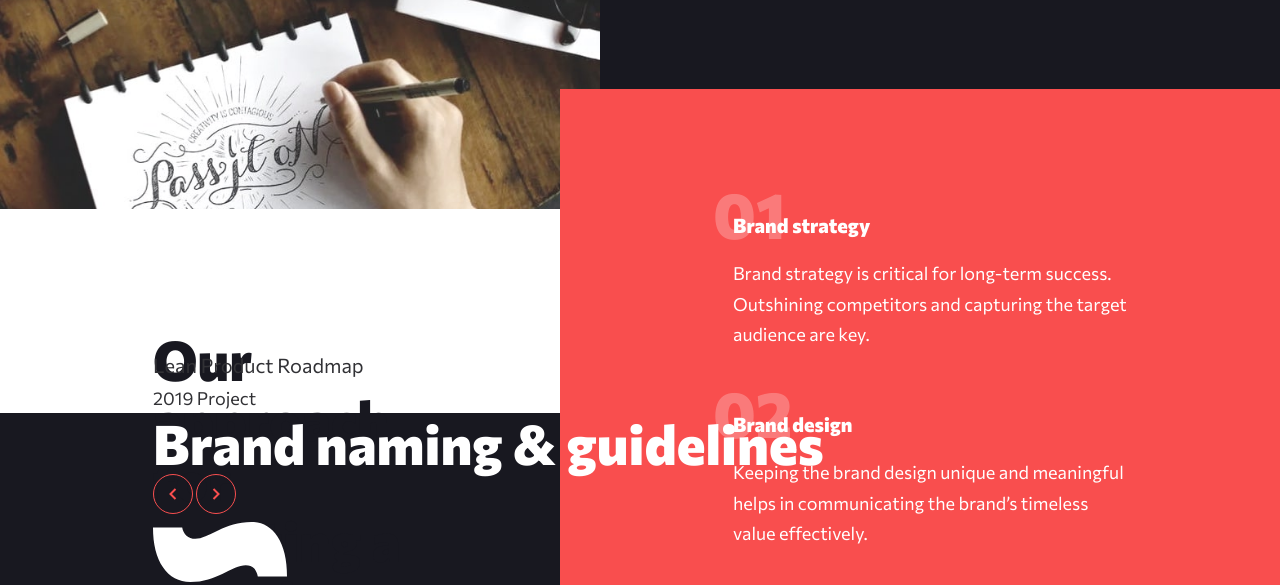
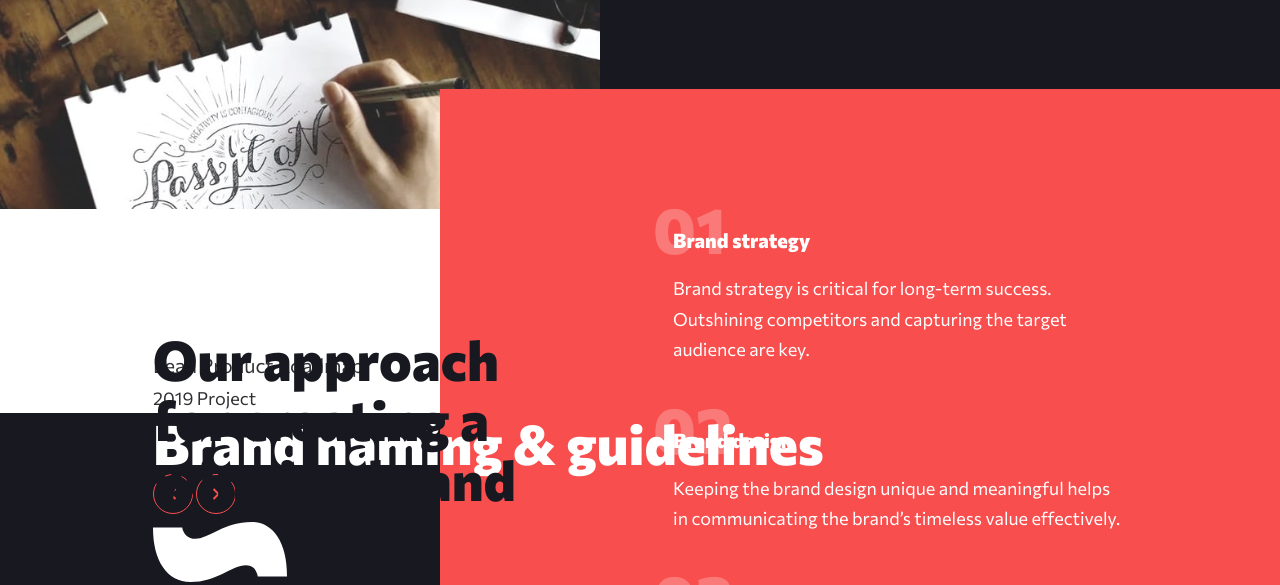
Before and after one commit to helphop/FrontEndMentorChalleng, a website: page main/index.html in a window 1280 px wide. Shown: the part 1397-1982 px from the top of the page. Drawn offline with Linux system fonts and the light colour scheme.

Commit message:
fully working responsize layout for strategic section

```diff
--- a/main/assets/css/pages/_index.scss
+++ b/main/assets/css/pages/_index.scss
@@ -78,7 +78,7 @@ body > * {
 }
 
 .strategic {
-  height: 100vh;
+
   &__img {
     width: 100%;
     object-fit: cover;
@@ -109,6 +109,7 @@ body > * {
   }
 
   @include breakpoint(sm) {
+      height: 100vh;
     display: grid;
     grid-template-columns: repeat(32,1fr);
     grid-template-rows: repeat(22, minmax(60px, 1fr));
@@ -141,10 +142,7 @@ body > * {
       grid-row: 10 / -1;
       display: grid;
       align-items: center;
-
     }
-
-
    }
 
   @include breakpoint(lg) {
@@ -153,6 +151,20 @@ body > * {
       background-size: cover;
     }
 
+    &__services-intro {
+      grid-column: 1 / span 18;
+      z-index: 10;
+    }
+
+    &__services-details {
+       grid-column: 12 / -1;
+    }
+
+    &__wrapper {
+      max-width: 780px;
+      margin-left: auto;
+    }
+
   }
 
 
--- a/main/index.html
+++ b/main/index.html
@@ -65,6 +65,7 @@
      </div>
 
     <div class="strategic__services-details bg-primary">
+      <div class="strategic__wrapper">
         <div class="container flow-content-xl">
           <div class="service">
             <p class="bg-number">01</p>
@@ -85,6 +86,8 @@
             in increased revenues./p>
           </div>
         </div>
+      </div>
+
     </div>
 
     </section>
```
Also changed, not shown: main/assets/css/style.css. Lines whose indentation alone changed are shown as unchanged.
